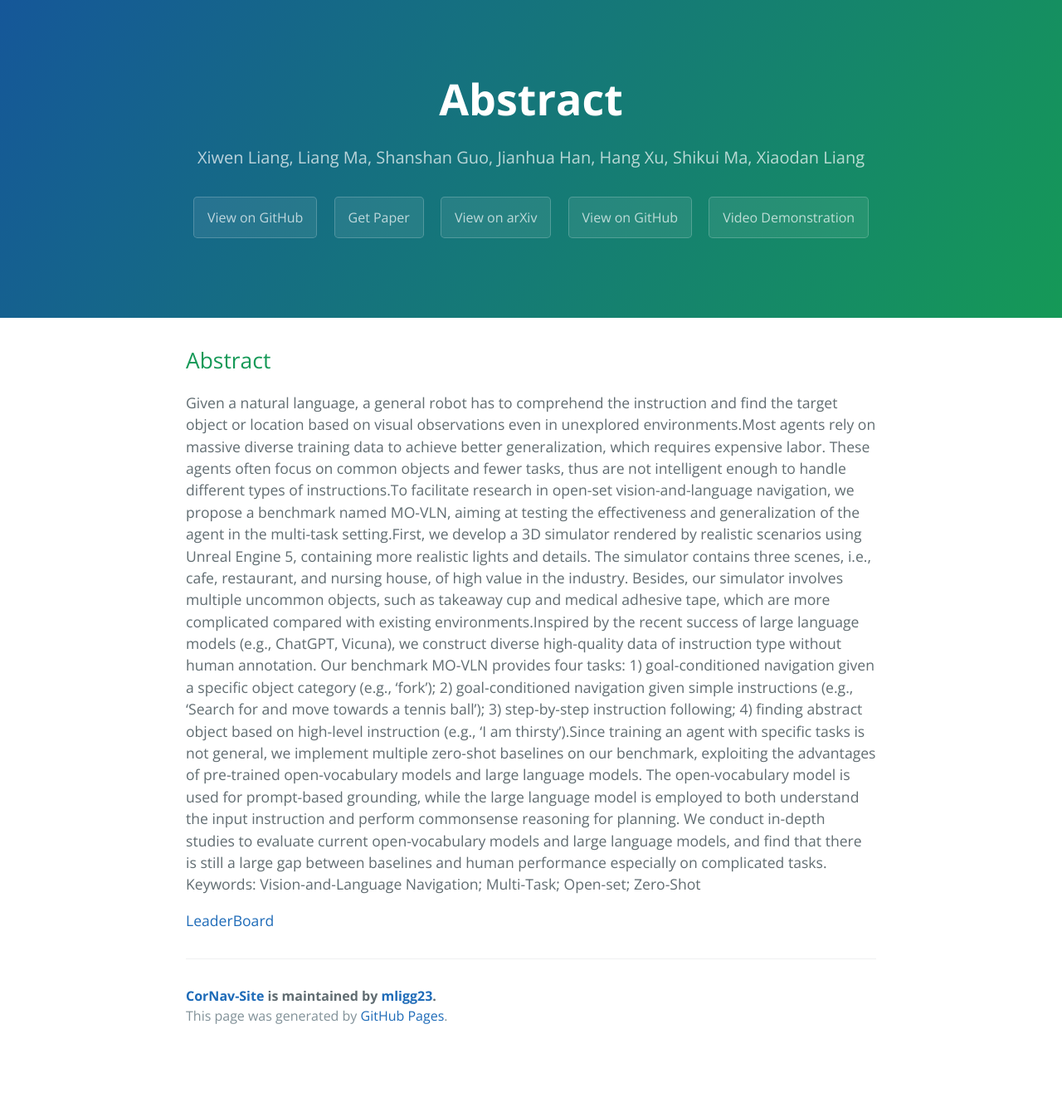
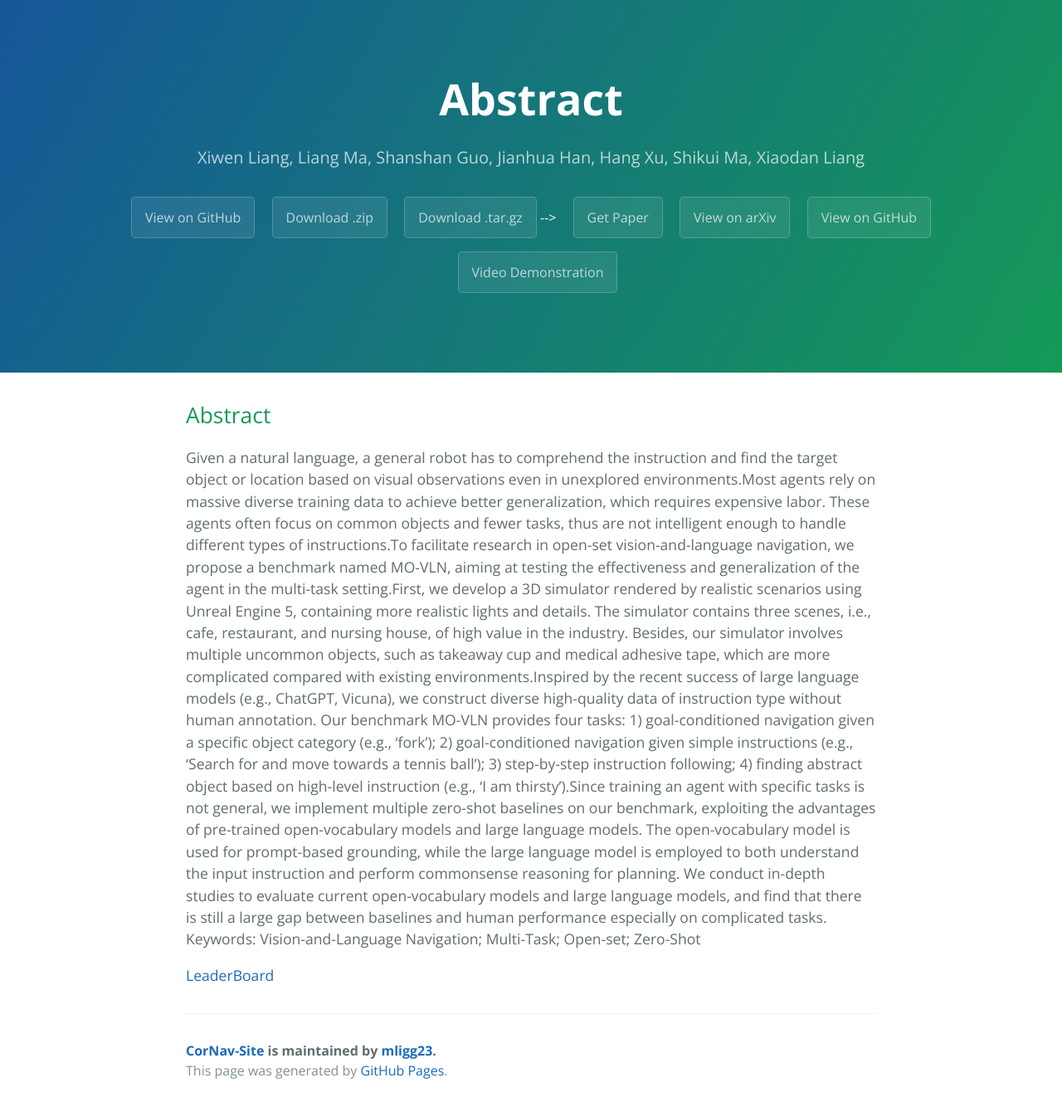
Before and after one commit to mligg23/CorNav-Site, a Jekyll site: the page built from index.md, in a window 1280 px wide. Shown: the whole page at 83% size. Built offline with Jekyll 4.4.1, drawn with Linux system fonts in a browser that asks for light colours; our own code applies the rules of GitHub Pages for plain Markdown files; before the commit the page ends 1268 px from its top, so only the background shows below that.

Commit message:
Update default.html

```diff
--- a/_layouts/default.html
+++ b/_layouts/default.html
@@ -21,7 +21,7 @@
       {% if site.github.is_project_page %}
         <a href="{{ site.github.repository_url }}" class="btn">View on GitHub</a>
       {% endif %}
-      <!-- {% if site.show_downloads %}
+      {% if site.show_downloads %}
         <a href="{{ site.github.zip_url }}" class="btn">Download .zip</a>
         <a href="{{ site.github.tar_url }}" class="btn">Download .tar.gz</a>
       {% endif %} -->
```
